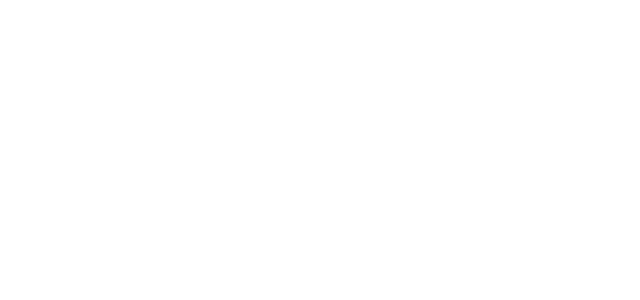
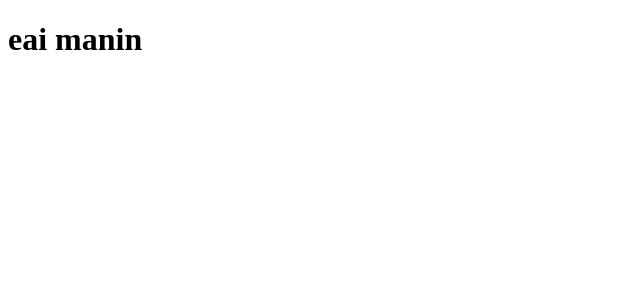
Before and after one commit to jvmhonorato/start-angular, an Angular app: page / in a window 1280 px wide. Shown: the top 300 px of the page, without its empty margins (0-640 px from the left). Built offline with nearby package versions, Linux system fonts and the light colour scheme.

Commit message:
angular lifecycle  onChanges

```diff
--- a/src/app/app.component.ts
+++ b/src/app/app.component.ts
@@ -2,7 +2,9 @@
 
 @Component({
   selector: 'app-root',
-  template: '<router-outlet></router-outlet>'
+  template: `
+  <app-title title="eai manin"></app-title>
+  <router-outlet></router-outlet>`
 
 })
 export class AppComponent implements OnInit{
--- a/src/app/title/title.component.html
+++ b/src/app/title/title.component.html
@@ -1 +1 @@
-<h1>{{title}}</h1>>
+<h1>{{title}}</h1>
--- a/src/app/title/title.component.ts
+++ b/src/app/title/title.component.ts
@@ -1,10 +1,18 @@
-import { Component } from '@angular/core';
+import { Component, Input, OnChanges, OnInit, SimpleChanges } from '@angular/core';
 
 @Component({
   selector: 'app-title',
   templateUrl: './title.component.html',
   styleUrls: ['./title.component.scss']
 })
-export class TitleComponent {
-   public title: string = 'Title';
+export class TitleComponent implements OnInit, OnChanges {
+   @Input() public title: string = 'Title Component';
+   constructor() {}
+   ngOnInit(): void {
+
+   }
+   ngOnChanges(changes: SimpleChanges): void {
+     alert('foi alterado com sucesso')
+   }
+
 }
```
Also changed, not shown: tutorial.txt.
